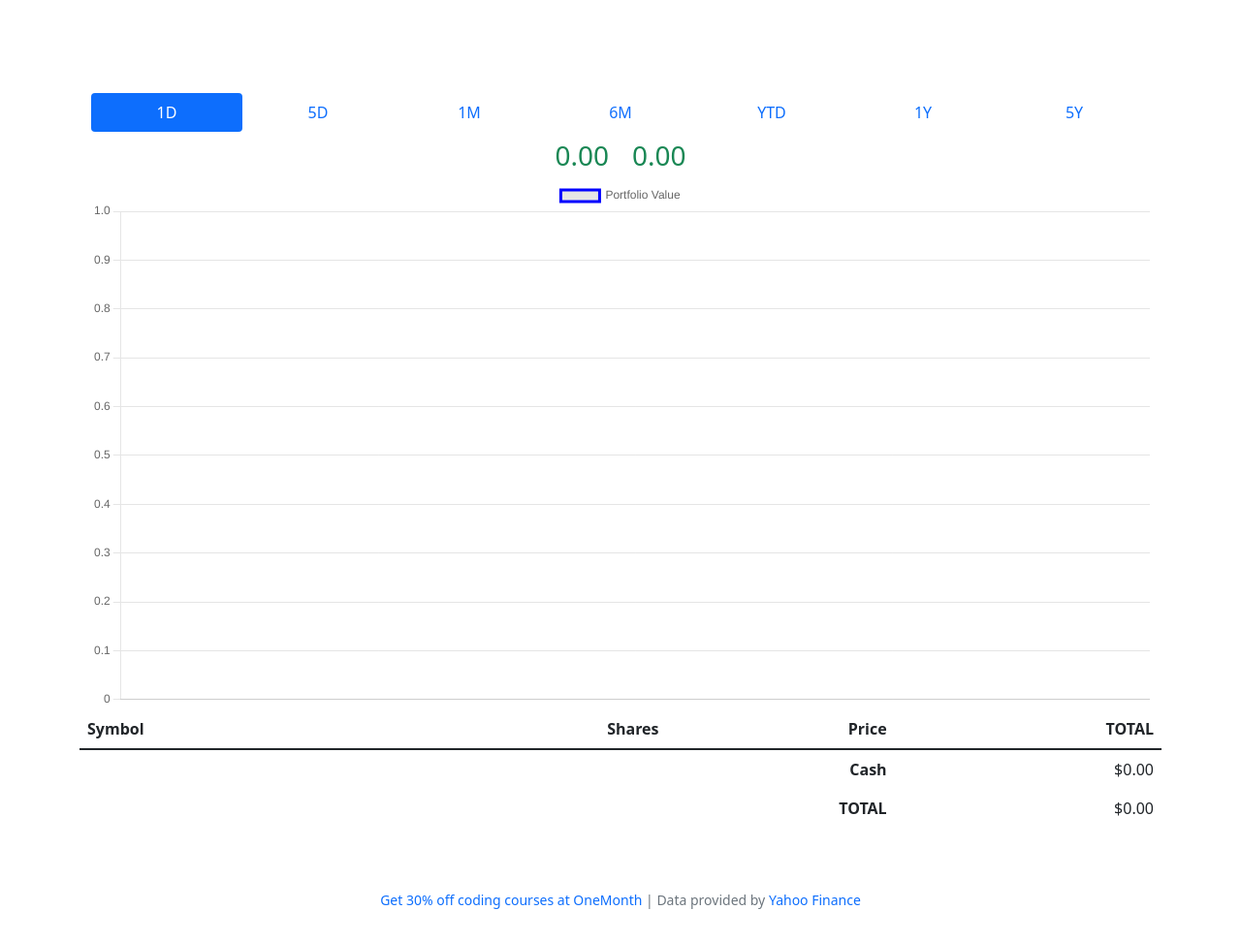
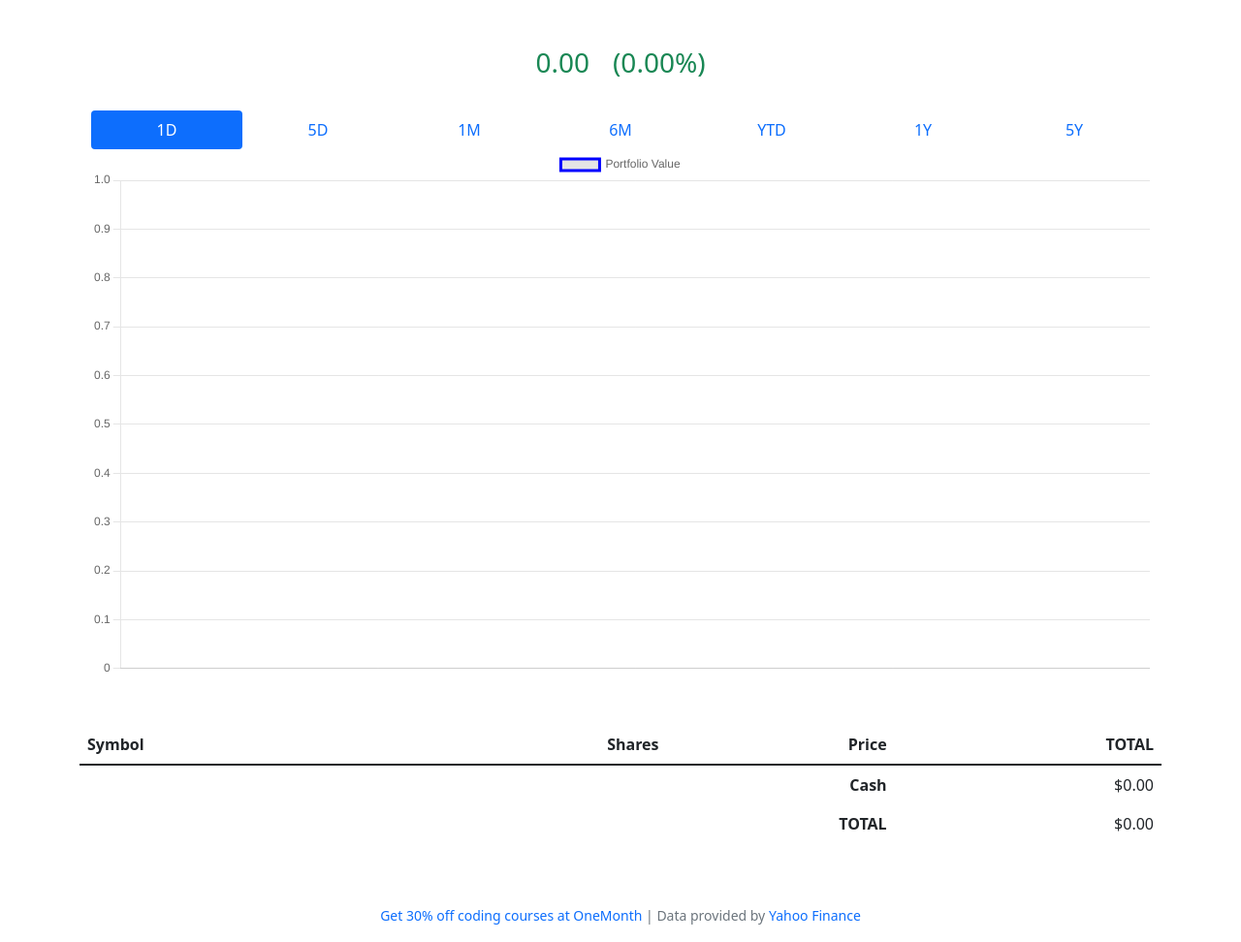
Before and after one commit to taylorsudo/trading-demo, a Flask app: page / in a window 1280 px wide. Shown: the part 76-1048 px from the top of the page at 97% size. Before the commit the page ends 1014 px from the top, so only its background shows below. Run offline with Flask 3, Linux system fonts and the light colour scheme; the visitor is signed in with stand-in values (Sample User, id 1); data that the repository does not hold is empty; parts of the project's set-up code (start-up, migrations or seed data) failed here and were passed over; some libraries are stand-ins or nearby versions.

Commit message:
Fixed positioning

```diff
--- a/api/static/scripts.js
+++ b/api/static/scripts.js
@@ -21,7 +21,7 @@ document.addEventListener("DOMContentLoaded", function () {
 
                 // Update the gains/losses text content
                 gainsLossesElement.innerHTML = gainLoss;
-                percentChangeElement.innerHTML = percentChange
+                percentChangeElement.innerHTML = "(" + percentChange + "%)"
 
                 // Update the gains/losses text color
                 if (gainLoss < 0) {
--- a/api/templates/index.html
+++ b/api/templates/index.html
@@ -7,18 +7,11 @@ Portfolio
 {% block main %}
 
 <!-- Gains/Losses -->
-<article class="container mt-5">
-    <nav class="nav nav-pills nav-justified" id="timescale-tabs">
-        {% for tab in tabs %}
-        <a class="nav-link {% if loop.first %}active{% endif %}" id="{{ tab }}" data-bs-toggle="pill"
-            href="#{{ tab }}-content">{{ tab }}</a>
-        {% endfor %}
-    </nav>
-
-    <section class="tab-content mt-2">
+<article class="container">
+    <section class="tab-content mb-5">
         {% for tab in tabs %}
         <article class="tab-pane fade {% if loop.first %}show active{% endif %}" id="{{ tab }}-content">
-            <div class="row justify-content-sm-center">
+            <div class="row justify-content-sm-center mb-4">
                 <div class="col-md-auto">
                     <h3 id="gains-losses-{{ tab }}"></h3>
                 </div>
@@ -26,10 +19,17 @@ Portfolio
                     <h3 id="percent-change-{{ tab }}"></h3>
                 </div>
             </div>
+            <nav class="nav nav-pills nav-justified" id="timescale-tabs">
+                {% for tab in tabs %}
+                <a class="nav-link {% if loop.first %}active{% endif %}" id="{{ tab }}" data-bs-toggle="pill"
+                    href="#{{ tab }}-content">{{ tab }}</a>
+                {% endfor %}
+            </nav>
             <canvas id="{{ tab }}-chart"><!-- Placeholder for chart --></canvas>
         </article>
         {% endfor %}
     </section>
+
 </article>
 
 <!-- Portfolio -->
```
